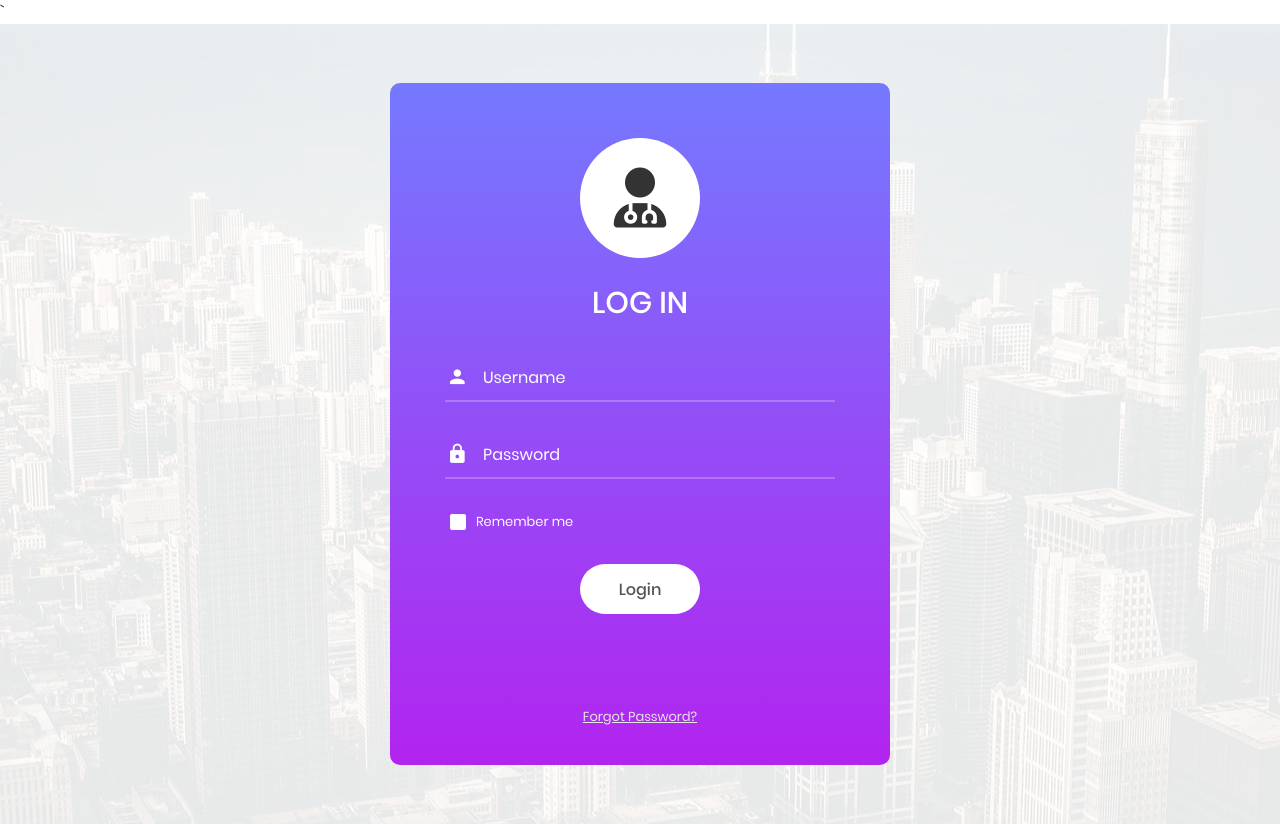
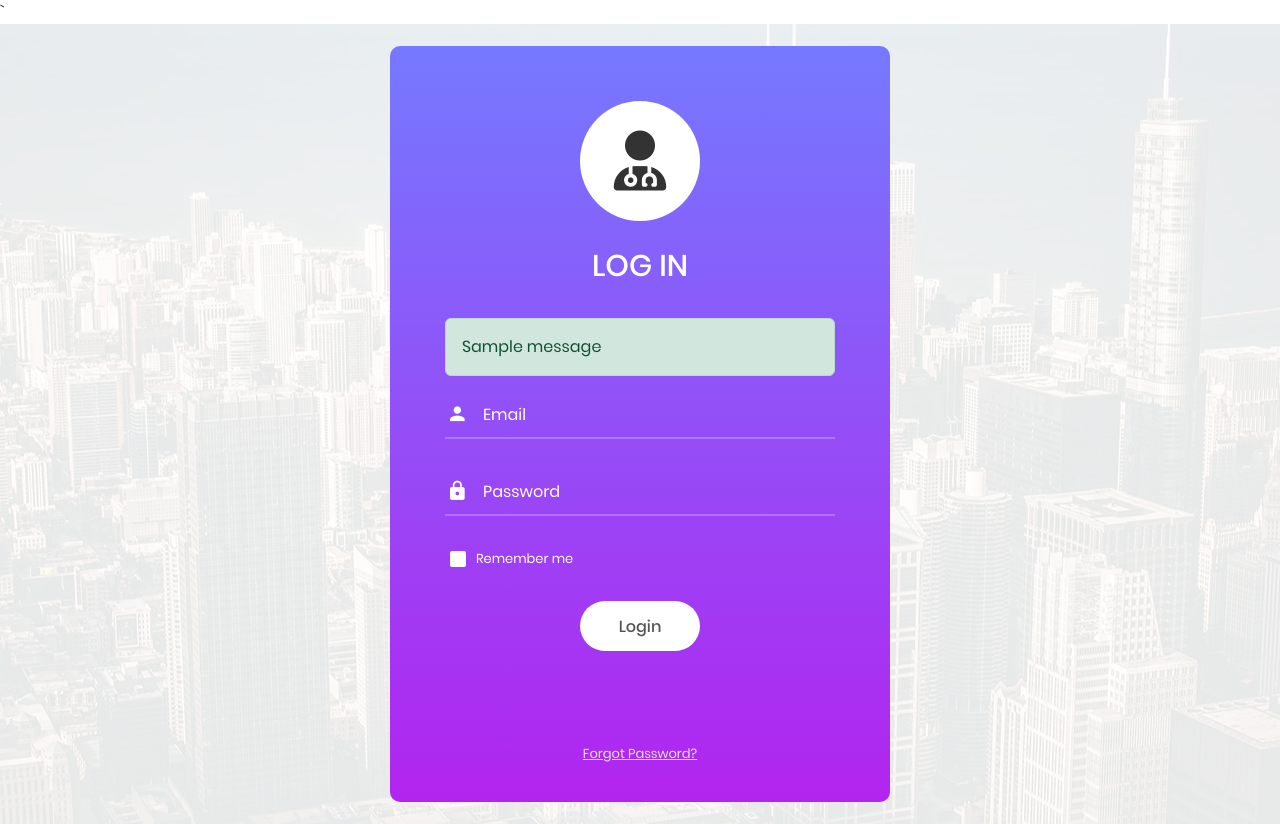
Before and after one commit to leulx1/Breast-cancer-detection-using-CNN, a Flask app: page /auth/login in a window 1280 px wide. Run offline with Flask 3, Linux system fonts and the light colour scheme; one stand-in notice (Sample message) is shown; some libraries are stand-ins or nearby versions.

Commit message:
edited the login to hande flask validating

```diff
--- a/templates/login.html
+++ b/templates/login.html
@@ -32,9 +32,9 @@
 <body>
 
 	<div class="limiter">
-		<div class="container-login100" style="background-image: url('static/assets/img/bg-01.jpg');">
+		<div class="container-login100" style="background-image: url('{{ url_for('static', filename='assets/img/bg-01.jpg') }}');">
 			<div class="wrap-login100">
-				<form class="login100-form validate-form">
+				<form class="login100-form validate-form" action="{{ url_for('auth.login') }}" method="POST">
 					<span class="login100-form-logo">
 						<i class="fa-solid fa-user-doctor"></i>
 					</span>
@@ -43,13 +43,21 @@
 						Log in
 					</span>
 
-					<div class="wrap-input100 validate-input" data-validate = "Enter username">
-						<input class="input100" type="text" name="username" placeholder="Username">
+					{% with messages = get_flashed_messages(with_categories=True) %}
+						{% if messages %}
+							{% for category, message in messages %}
+								<div class="alert alert-{{ category }}">{{ message }}</div>
+							{% endfor %}
+						{% endif %}
+					{% endwith %}
+
+					<div class="wrap-input100 validate-input" data-validate="Enter email">
+						<input class="input100" type="email" name="email" placeholder="Email" required>
 						<span class="focus-input100" data-placeholder="&#xf207;"></span>
 					</div>
 
 					<div class="wrap-input100 validate-input" data-validate="Enter password">
-						<input class="input100" type="password" name="pass" placeholder="Password">
+						<input class="input100" type="password" name="password" placeholder="Password" required>
 						<span class="focus-input100" data-placeholder="&#xf191;"></span>
 					</div>
 
@@ -61,7 +69,7 @@
 					</div>
 
 					<div class="container-login100-form-btn">
-						<button class="login100-form-btn">
+						<button class="login100-form-btn" type="submit">
 							Login
 						</button>
 					</div>
@@ -75,12 +83,8 @@
 			</div>
 		</div>
 	</div>
-
-
-	<div id="dropDownSelect1"></div>
-
 <!--===============================================================================================-->
-	<script src="static/assets/vendor/jquery/jquery-3.2.1.min.js"></script>
+<script src="static/assets/vendor/jquery/jquery-3.2.1.min.js"></script>
 <!--===============================================================================================-->
 	<script src="static/assets/vendor/animsition/js/animsition.min.js"></script>
 <!--===============================================================================================-->
```
